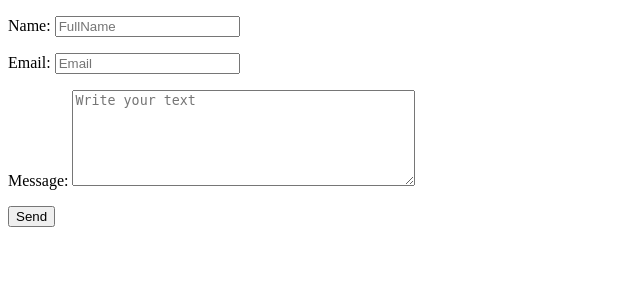
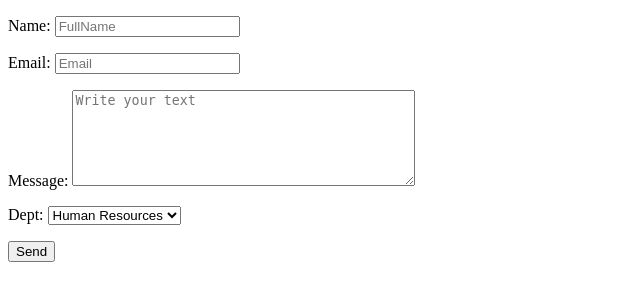
Before and after one commit to serdarzuli/django-forms, a Django app: page /contact/ in a window 1280 px wide. Shown: the top 301 px of the page, without its empty margins (0-640 px from the left). Run offline with Django 3.2, Linux system fonts and the light colour scheme.

Commit message:
Created new field as dept regarding select departments

```diff
--- a/home/forms.py
+++ b/home/forms.py
@@ -6,7 +6,7 @@ from .models import Contact
 class ContactForm(forms.ModelForm):
     class Meta:
         model = Contact
-        fields = ['name', 'email', 'message'] # fields show me spesific fields in the form
+        fields = ['name', 'email', 'message', 'dept'] # These fields show me spesific fields in the form
         widgets = {
             'name': forms.TextInput(attrs={'placeholder': 'FullName'}),
             'email': forms.EmailInput(attrs={'placeholder': 'Email'}),
--- a/home/models.py
+++ b/home/models.py
@@ -5,3 +5,15 @@ class Contact(models.Model):
     name = models.CharField(max_length=100)
     email = models.EmailField()
     message = models.TextField()
+
+
+# coktan secmeli bir kismimiz var departmant diye, ona buraya bir karsilik ENUMORATIN yazicaz. ayrica bunu ingilziceye cevir
+
+    DEPARTMENTS = [
+        ('MF', 'Manufacturing'),
+        ('SH', 'Shipping'),
+        ('AD', 'Administration'),
+        ('HR', 'Human Resources')
+    ]
+
+    dept = models.CharField(max_length=2, choices=DEPARTMENTS, default=DEPARTMENTS[3][0])
--- a/home/templates/home/index.html
+++ b/home/templates/home/index.html
@@ -104,7 +104,8 @@
 									<div class="field">
 										<label for="dept">Department</label>
 										<div class="select-wrapper">
-											<select name="dept" id="dept"><option value="">- Category -</option><option value="1">Manufacturing</option><option value="1">Shipping</option><option value="1">Administration</option><option value="1">Human Resources</option></select></div>
+											{{ form.dept }}
+										</div>
 									</div>
 									<div class="field">
 										<label for="message">Message</label>
```
Also changed, not shown: db.sqlite3, home/migrations/0002_contact_dept.py (added), home/templates/home/base.html (deleted).
